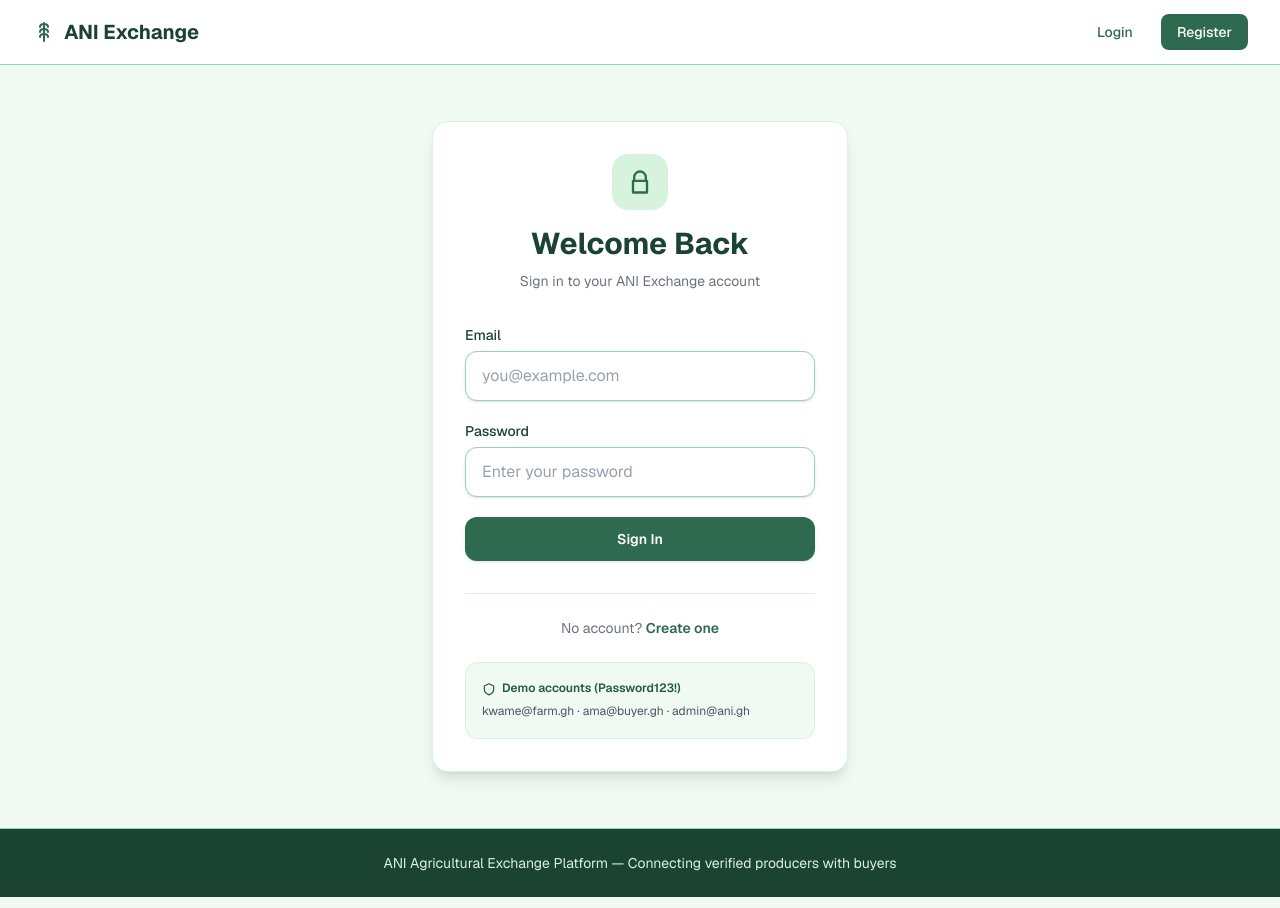
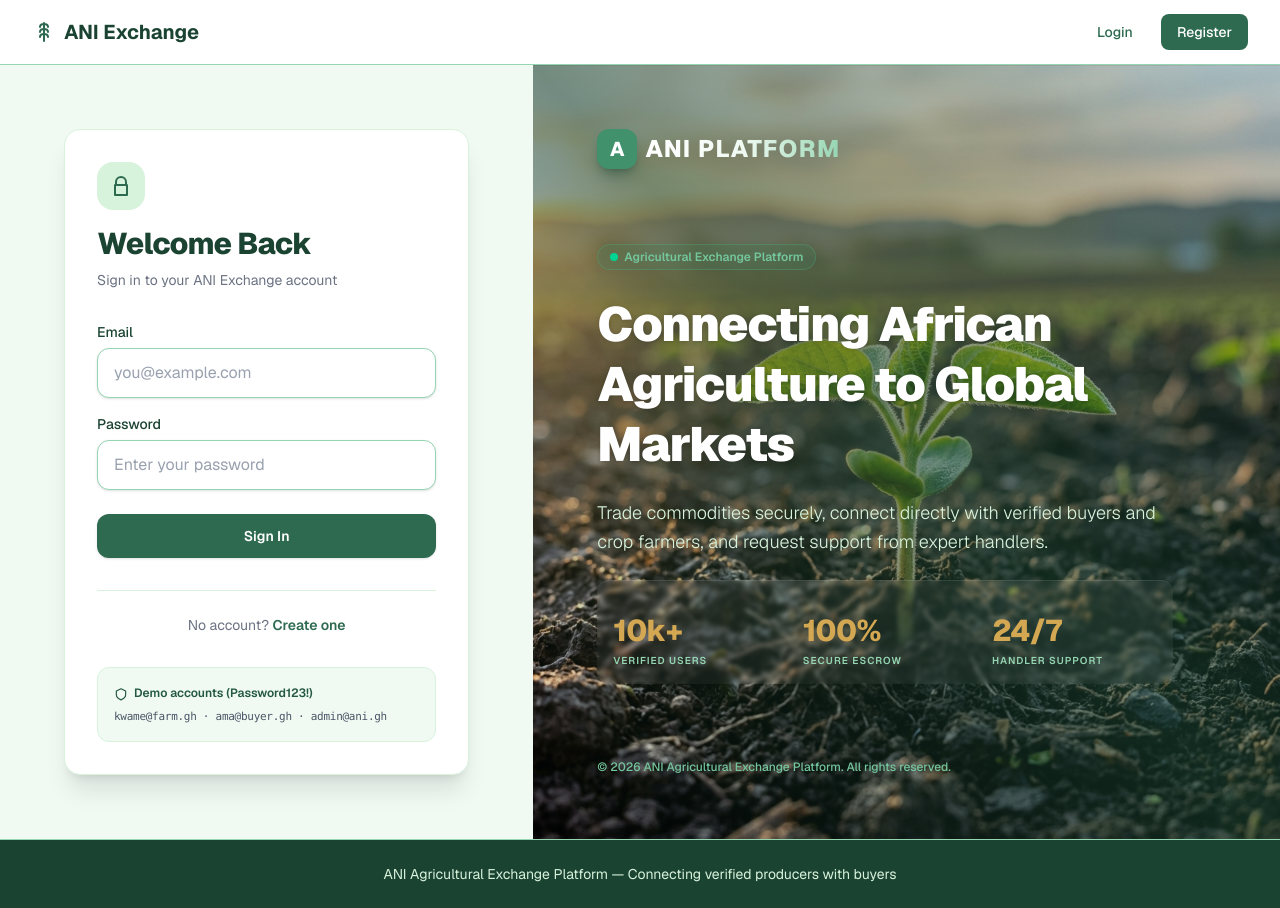
Before and after one commit to kizaa123/Ani-platform, a Next.js app in the folder frontend/: page /login in a window 1280 px wide. Built offline with nearby package versions, Linux system fonts and the light colour scheme.

Commit message:
design(frontend): update login page to professional split layout with agricultural cover image

```diff
--- a/frontend/src/app/login/page.tsx
+++ b/frontend/src/app/login/page.tsx
@@ -29,25 +29,27 @@ export default function LoginPage() {
   };
 
   return (
-    <div className="auth-page">
-      <div className="auth-card">
-        <header className="auth-header">
-          <div className="auth-icon-wrap">
-            <Icon name="lock" className="h-7 w-7" />
+    <div className="flex-1 w-full grid lg:grid-cols-12 bg-brand-50">
+      {/* Left Column: Form Container */}
+      <div className="lg:col-span-5 flex items-center justify-center p-6 sm:p-12 lg:p-16">
+        <div className="w-full max-w-md space-y-8 bg-white p-8 rounded-2xl border border-brand-100 shadow-xl">
+          <header className="text-center lg:text-left">
+            <div className="inline-flex h-12 w-12 items-center justify-center rounded-2xl bg-brand-100 text-brand-700 mb-4">
+              <Icon name="lock" className="h-6 w-6" />
             </div>
-          <h1 className="auth-title">Welcome Back</h1>
-          <p className="auth-subtitle">Sign in to your ANI Exchange account</p>
+            <h1 className="text-3xl font-extrabold text-brand-900 tracking-tight">Welcome Back</h1>
+            <p className="mt-2 text-sm text-gray-500">Sign in to your ANI Exchange account</p>
           </header>
 
           {error && (
-          <div className="auth-error mb-5" role="alert">
+            <div className="auth-error" role="alert">
               <Icon name="x" className="mt-0.5 h-4 w-4 shrink-0" />
               <span>{error}</span>
             </div>
           )}
 
-        <form onSubmit={handleSubmit} className="auth-form">
-          <div className="auth-field">
+          <form onSubmit={handleSubmit} className="space-y-4">
+            <div className="space-y-1.5">
               <label htmlFor="login-email" className="auth-label">
                 Email
               </label>
@@ -63,7 +65,7 @@ export default function LoginPage() {
               />
             </div>
 
-          <div className="auth-field">
+            <div className="space-y-1.5">
               <label htmlFor="login-password" className="auth-label">
                 Password
               </label>
@@ -82,7 +84,7 @@ export default function LoginPage() {
             <button
               type="submit"
               disabled={loading}
-            className="btn-primary auth-nav-btn disabled:cursor-not-allowed disabled:opacity-50"
+              className="btn-primary w-full py-3 mt-2 shadow-sm font-semibold transition-all disabled:opacity-50"
             >
               {loading ? "Signing in..." : "Sign In"}
             </button>
@@ -100,7 +102,59 @@ export default function LoginPage() {
               <Icon name="shield" className="h-3.5 w-3.5" />
               Demo accounts (Password123!)
             </p>
-          <p>kwame@farm.gh · ama@buyer.gh · admin@ani.gh</p>
+            <p className="font-mono text-[11px] tracking-tight">kwame@farm.gh · ama@buyer.gh · admin@ani.gh</p>
+          </div>
+        </div>
+      </div>
+
+      {/* Right Column: Platform Overview & Sprout Image */}
+      <div className="hidden lg:col-span-7 lg:flex relative overflow-hidden bg-brand-900 flex-col justify-between p-12 lg:p-16 text-white min-h-[500px]">
+        {/* Background sprout image */}
+        <div className="absolute inset-0 z-0 bg-[url('/login_cover.png')] bg-cover bg-center" />
+        {/* Dark gradient overlay for readability */}
+        <div className="absolute inset-0 bg-gradient-to-tr from-brand-950/95 via-brand-900/60 to-brand-800/10 z-10" />
+
+        {/* Brand logo */}
+        <div className="relative z-20 flex items-center gap-2">
+          <div className="h-10 w-10 bg-brand-500 rounded-xl flex items-center justify-center font-extrabold text-xl text-white shadow-lg shadow-brand-900/40">
+            A
+          </div>
+          <span className="font-extrabold text-2xl tracking-wider uppercase bg-clip-text text-transparent bg-gradient-to-r from-white via-brand-50 to-brand-200">
+            ANI Platform
+          </span>
+        </div>
+
+        {/* Marketing text & stats */}
+        <div className="relative z-20 space-y-6 max-w-xl">
+          <span className="inline-flex items-center gap-1.5 px-3 py-1 rounded-full bg-brand-500/20 border border-brand-400/30 text-xs font-semibold text-brand-300 backdrop-blur-md">
+            <span className="h-2 w-2 rounded-full bg-emerald-400 animate-pulse" />
+            Agricultural Exchange Platform
+          </span>
+          <h2 className="text-4xl lg:text-5xl font-black leading-tight tracking-tight text-white drop-shadow-sm">
+            Connecting African Agriculture to Global Markets
+          </h2>
+          <p className="text-brand-100 text-lg leading-relaxed font-light">
+            Trade commodities securely, connect directly with verified buyers and crop farmers, and request support from expert handlers.
+          </p>
+
+          <div className="grid grid-cols-3 gap-6 pt-8 border-t border-white/10 backdrop-blur-[2px] rounded-xl p-4 bg-white/5">
+            <div>
+              <p className="text-3xl font-extrabold text-gold tracking-tight">10k+</p>
+              <p className="text-[10px] text-brand-200 uppercase tracking-widest font-semibold mt-1">Verified Users</p>
+            </div>
+            <div>
+              <p className="text-3xl font-extrabold text-gold tracking-tight">100%</p>
+              <p className="text-[10px] text-brand-200 uppercase tracking-widest font-semibold mt-1">Secure Escrow</p>
+            </div>
+            <div>
+              <p className="text-3xl font-extrabold text-gold tracking-tight">24/7</p>
+              <p className="text-[10px] text-brand-200 uppercase tracking-widest font-semibold mt-1">Handler Support</p>
+            </div>
+          </div>
+        </div>
+
+        <div className="relative z-20 text-xs text-brand-300 font-medium">
+          © {new Date().getFullYear()} ANI Agricultural Exchange Platform. All rights reserved.
         </div>
       </div>
     </div>
```
Also changed, not shown: frontend/public/login_cover.png (added). Lines whose indentation alone changed are shown as unchanged.
